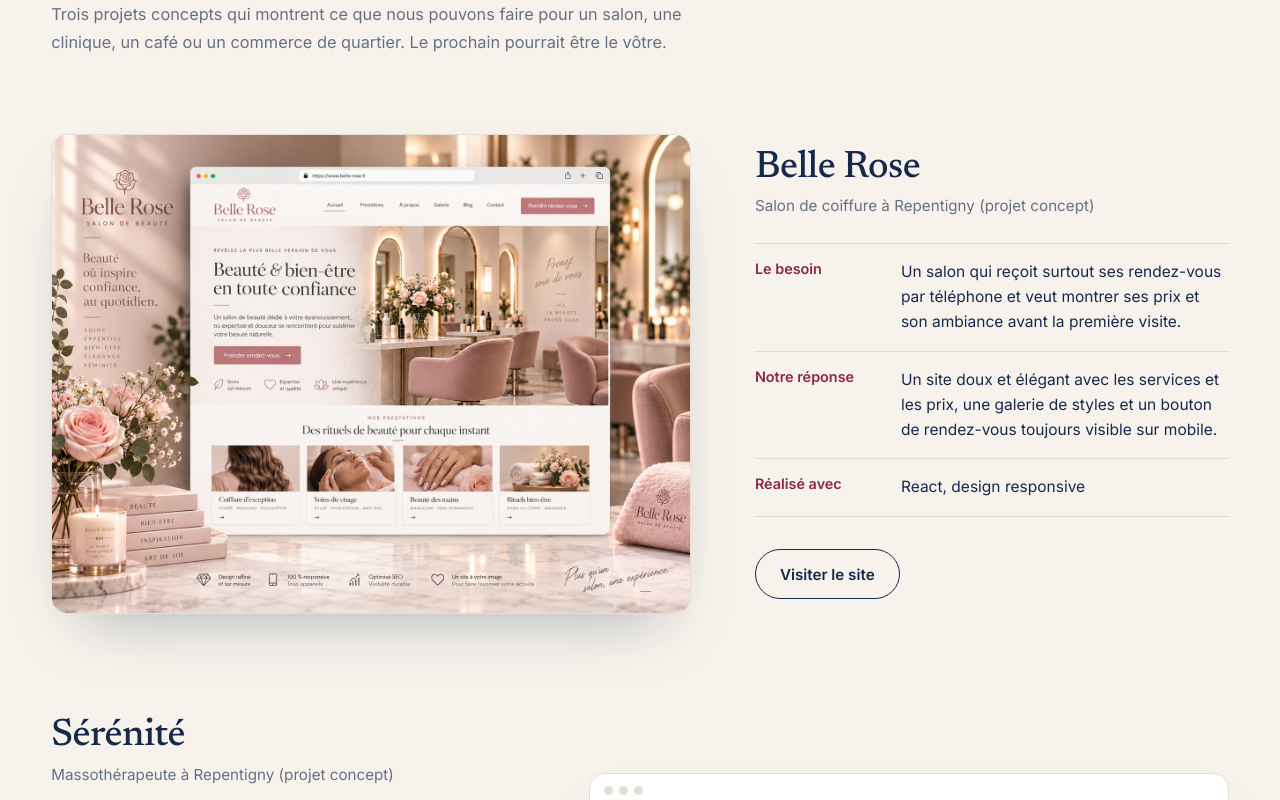
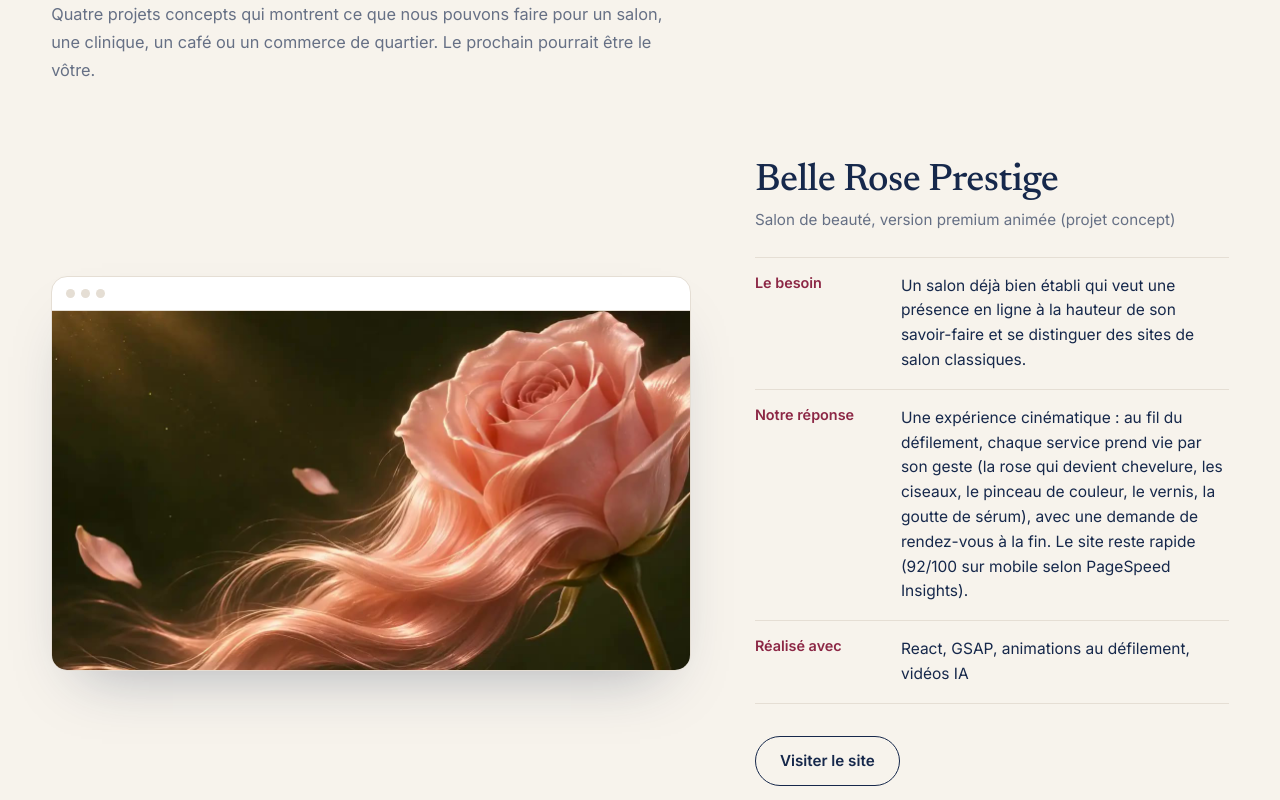
Before and after one commit to samanehmaboudi/vysa-solutions, a React (Vite) app: page / in a window 1280 px wide. Shown: the part 2820-3620 px from the top of the page. Built offline with nearby package versions, Linux system fonts and the light colour scheme.

Commit message:
Réalisations : Belle Rose Prestige

```diff
--- a/src/App.jsx
+++ b/src/App.jsx
@@ -2,6 +2,7 @@ import { useState, useEffect, useRef } from "react";
 import "./App.css";
 
 import belleRoseImage from "./assets/belle-rose-project.png";
+import belleRosePrestigeImage from "./assets/belle-rose-prestige-project.jpg";
 import sereniteImage from "./assets/serenite-project.jpg";
 import mielluneImage from "./assets/miellune-project.jpg";
 import belleRoseVideo from "./assets/belle-rose-mobile.mp4";
@@ -212,8 +213,19 @@ const ServicesList = () => {
 
 const PROJECTS = [
   {
+    name: "Belle Rose Prestige",
+    kind: T("Salon de beauté, version premium animée (projet concept)", "Beauty salon, premium animated version (concept project)"),
+    url: "https://belle-rose-prestige.vercel.app",
+    image: belleRosePrestigeImage,
+    alt: T("Site Belle Rose Prestige : une rose rose poudré dont les pétales deviennent des cheveux soyeux, sur un fond vert olive", "Belle Rose Prestige website: a powder-pink rose whose petals turn into silky hair, on an olive-green background"),
+    need: T("Un salon déjà bien établi qui veut une présence en ligne à la hauteur de son savoir-faire et se distinguer des sites de salon classiques.", "An established salon that wants an online presence that matches its craft and stands out from typical salon websites."),
+    solution: T("Une expérience cinématique : au fil du défilement, chaque service prend vie par son geste (la rose qui devient chevelure, les ciseaux, le pinceau de couleur, le vernis, la goutte de sérum), avec une demande de rendez-vous à la fin. Le site reste rapide (92/100 sur mobile selon PageSpeed Insights).", "A cinematic experience: as you scroll, each service comes to life through its gesture (the rose turning into hair, the scissors, the colour brush, the polish, the drop of serum), with an appointment request at the end. The site stays fast (92/100 on mobile in PageSpeed Insights)."),
+    tech: T("React, GSAP, animations au défilement, vidéos IA", "React, GSAP, scroll animations, AI videos"),
+    browserBar: true,
+  },
+  {
     name: "Belle Rose",
-    kind: T("Salon de coiffure à Repentigny (projet concept)", "Hair salon in Repentigny (concept project)"),
+    kind: T("Salon de coiffure, version essentielle (projet concept)", "Hair salon, essential version (concept project)"),
     url: "https://belle-rose-salon.vercel.app",
     image: belleRoseImage,
     alt: T("Page d’accueil du site Belle Rose, un salon de coiffure", "Home page of the Belle Rose hair salon website"),
@@ -578,7 +590,7 @@ function App() {
             <div className="wk-head">
               <h2>{T("Des sites pensés pour des commerces d’ici.", "Websites designed for local businesses.")}</h2>
               <p>
-                {T("Trois projets concepts qui montrent ce que nous pouvons faire pour un salon, une clinique, un café ou un commerce de quartier. Le prochain pourrait être le vôtre.", "Three concept projects that show what we can do for a salon, a clinic, a café or a neighbourhood shop. The next one could be yours.")}
+                {T("Quatre projets concepts qui montrent ce que nous pouvons faire pour un salon, une clinique, un café ou un commerce de quartier. Le prochain pourrait être le vôtre.", "Four concept projects that show what we can do for a salon, a clinic, a café or a neighbourhood shop. The next one could be yours.")}
               </p>
             </div>
 
```
Also changed, not shown: src/assets/belle-rose-prestige-project.jpg (added), 1 other file (tests, documents, lock files or other folders).
